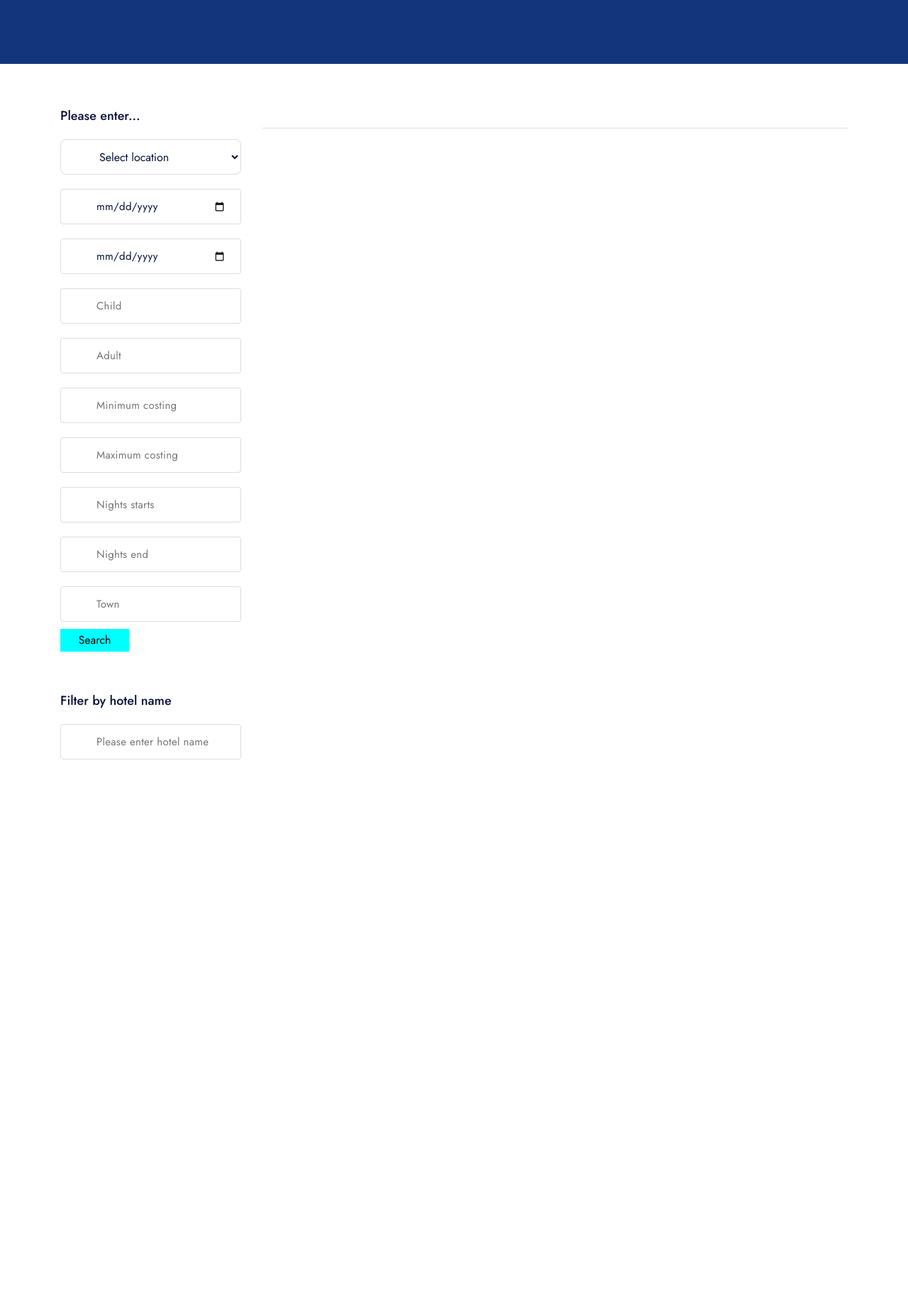
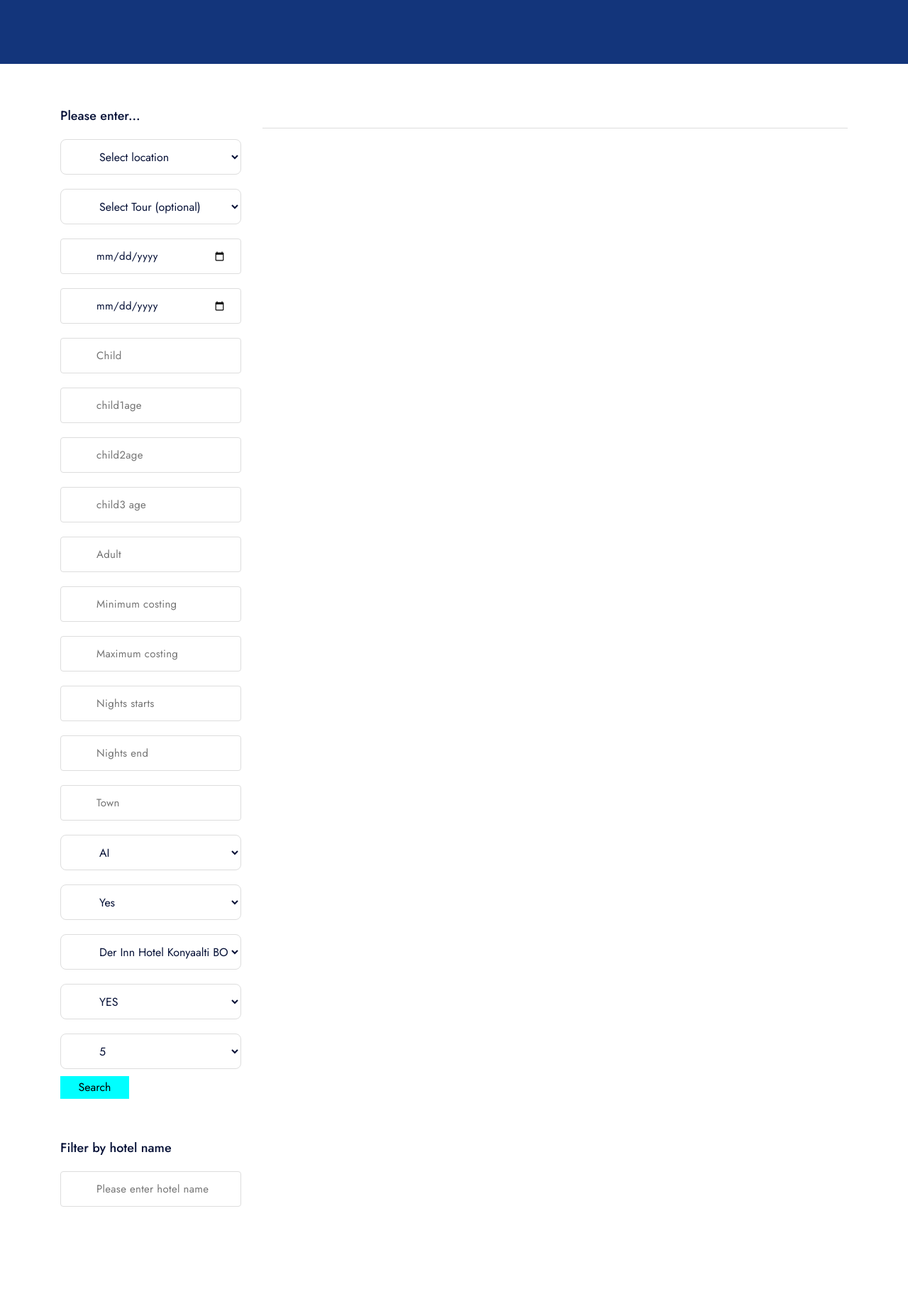
Before and after one commit to GithubParvana/travel-GOGsky, a Django app: page / in a window 1280 px wide. Shown: the whole page at 71% size. Before the commit the page ends 1070 px from the top, so only its background shows below. Run offline with Django 4.2, Linux system fonts and the light colour scheme; some libraries are stand-ins or nearby versions; some web fonts are replaced.

Commit message:
task1 done

```diff
--- a/app/forms.py
+++ b/app/forms.py
@@ -3,6 +3,7 @@ from django import forms
 
 class LinkForm(forms.Form):
     link = forms.CharField(help_text='Enter the link',widget=forms.DateInput(attrs={'type': 'text'}))
+    tour = forms.ChoiceField(help_text="Choose a tour",widget=forms.DateInput(attrs={'type': 'text'}))
     start_date = forms.DateField(help_text='Enter start_date',widget=forms.DateInput(attrs={'type': 'date'}))
     end_date = forms.DateField(help_text='Enter end_date',widget=forms.DateInput(attrs={'type': 'date'}))
     child = forms.IntegerField(help_text='Enter child number',widget=forms.DateInput(attrs={'type': 'number'}))
--- a/app/views.py
+++ b/app/views.py
@@ -6,21 +6,22 @@ from django.conf import settings
 import time
 
 def home(request):
-
+    form = LinkForm
     context = {
-        'queryset':[]
+        'queryset':[],
+        'form':form
     }
     if request.method == 'POST':
         data = request.POST
         adult = data.get('adult')
 
-        queryset = parser(data)
-        queryset = pegastour(data)
-        queryset = queryset + selfieparser(data)
-        queryset = queryset + kompasparser(data)
-        queryset = queryset + fstravel_parser(data)
+        # queryset = parser(data)
+        # queryset = pegastour(data)
+        # queryset = queryset + selfieparser(data)
+        # queryset = queryset + kompasparser(data)
+        queryset = fstravel_parser(data)
 
-
+        # print(queryset , "**********************************")
         for x in range(len(queryset)):
             queryset[x]['adult'] = adult
         sorted_data = sorted(queryset, key=lambda x: int(float(x['price'])))
@@ -28,8 +29,6 @@ def home(request):
         context['queryset'] = sorted_data
         return render(request,'hotel-list-2.html', context)
     return render(request, 'hotel-list-2.html', context)
-
-
 
 
 
--- a/templates/hotel-list-2.html
+++ b/templates/hotel-list-2.html
@@ -88,18 +88,25 @@
               <div class="sidebar__item -no-border">
                 <form method="POST">
                   {% csrf_token %}
-                    <h5 class="text-18 fw-500 mb-10">Please enter...</h5>
+                     <h5 class="text-18 fw-500 mb-10">Please enter...</h5>
                     <div class="single-field relative d-flex items-center py-10">
-                      <select class="pl-50 border-light text-dark-1 h-50 rounded-8" id="filter-input">
+                      <select class="pl-50 border-light text-dark-1 h-50 rounded-8" name="choice" id="filter-input">
                         <option value="">Select location</option>
-                        <option value="">Antalya</option>
-                        <option value="">Bodrum</option>
+                        <option value="x">Antalya</option>
+                        <option value="y">Bodrum</option>
 
                     </select>
-
                     </div>
                     <div class="single-field relative d-flex items-center py-10">
-                      <input class="pl-50 border-light text-dark-1 h-50 rounded-8" type="date" name = 'start_date' placeholder="Enter start date">
+                      <select class="pl-50 border-light text-dark-1 h-50 rounded-8" name="tour" id="filter-input">
+                        <option value="">Select Tour (optional)</option>
+                        <option value="21180">Baku Antalya</option>
+                        <option value="21189">Premium Baki Antalya</option>
+
+                    </select>
+                    </div>
+                    <div class="single-field relative d-flex items-center py-10">
+                      <input class="pl-50 border-light text-dark-1 h-50 rounded-8" type="date" name = 'start_date' value="{{first_name}} placeholder="Enter start date">
 
                     </div>
                     <div class="single-field relative d-flex items-center py-10">
@@ -108,13 +115,19 @@
                     </div>
                     <div class="single-field relative d-flex items-center py-10">
                       <input class="pl-50 border-light text-dark-1 h-50 rounded-8" type="number" name = 'child' placeholder="Child">
-
+                    </div>
+                    <div class="single-field relative d-flex items-center py-10">
+                      <input class="pl-50 border-light text-dark-1 h-50 rounded-8" type="number" name = 'child1age' placeholder="child1age">
+                    </div>
+                    <div class="single-field relative d-flex items-center py-10">
+                      <input class="pl-50 border-light text-dark-1 h-50 rounded-8" type="number" name = 'child2age' placeholder="child2age">
+                    </div>
+                    <div class="single-field relative d-flex items-center py-10">
+                      <input class="pl-50 border-light text-dark-1 h-50 rounded-8" type="number" name = 'child3age' placeholder="child3 age">
                     </div>
                     <div class="single-field relative d-flex items-center py-10">
                       <input class="pl-50 border-light text-dark-1 h-50 rounded-8" type="number" name = 'adult' placeholder="Adult">
-
-                    </div>
-
+                    </div>
                     <div class="single-field relative d-flex items-center py-10">
                       <input class="pl-50 border-light text-dark-1 h-50 rounded-8" type="number" name = 'cost_min'  placeholder="Minimum costing">
 
@@ -131,10 +144,46 @@
                       <input class="pl-50 border-light text-dark-1 h-50 rounded-8" type="number" name = 'nights_end' placeholder="Nights end">
 
                     </div>
-
                     <div class="single-field relative d-flex items-center py-10">
                       <input class="pl-50 border-light text-dark-1 h-50 rounded-8" type="text" name = 'town' placeholder="Town">
-
+                    </div>
+                    <div class="single-field relative d-flex items-center py-10">
+                      <select class="pl-50 border-light text-dark-1 h-50 rounded-8" name="food" id="filter-input" placeholder="Select meal" >
+                        <option value="10004">AI</option>
+                        <option value="10001">BB</option>
+                        <option value="10003">FB</option>
+                        <option value="10002">HB</option>
+                        <option value="10005">RO</option>
+                        <option value="8">UAI</option>
+                        <option value="4">Po proqramme</option>
+                        <option value=""> all</option>
+                    </select>
+                    </div>
+                    <div class="single-field relative d-flex items-center py-10">
+                      <select class="pl-50 border-light text-dark-1 h-50 rounded-8" name="yer" id="filter-input" placeholder="Teyyarede yer" >
+                        <option value="Yes">Yes</option>
+                        <option value="No">No</option>
+                    </select>
+                    </div>
+                    <div class="single-field relative d-flex items-center py-10">
+                      <select class="pl-50 border-light text-dark-1 h-50 rounded-8" name="hotel" id="filter-input" placeholder="Teyyarede yer" >
+                        <option value="847440">Der Inn Hotel Konyaalti BOUTIQUE</option>
+                        <option value="" > ASDAD</option>
+                        <option value="29677">Concorde De luxe Resort 5* </option>
+                    </select>
+                    </div>
+                    <div class="single-field relative d-flex items-center py-10">
+                      <select class="pl-50 border-light text-dark-1 h-50 rounded-8" name="unkmown" id="filter-input" placeholder="Teyyarede yer" >
+
+                        <option value="1" > YES</option>
+                        <option value="0">NO </option>
+                    </select>
+                    </div>
+                    <div class="single-field relative d-flex items-center py-10">
+                      <select class="pl-50 border-light text-dark-1 h-50 rounded-8" name="star" id="filter-input" placeholder="Teyyarede yer" >
+                        <option value="10005"> 5</option>
+                        <option value="10004">4</option>
+                    </select>
                     </div>
                     <button type="Submit" style="border: 1px solid aqua;width:38%;background-color:aqua">Search</button>
                 </form>
@@ -841,7 +890,7 @@
 
                       <div class="row x-gap-10 y-gap-10 items-center pt-10">
                         <div class="col-auto">
-                          <p class="text-14">{{x.roomtype}}</p>
+                          <p class="text-14">{{x.Qida}}????{{x.roomtype}}</p>
                         </div>
 
 
@@ -864,7 +913,7 @@
                       <div class="">
                         <div class="text-14 text-light-1 mt-50 md:mt-20" style="margin-top: 0px !important;">{{x.night}} nights, {{x.adult}} adult</div>
 
-                        <div class="text-22 lh-12 fw-600 mt-5">US${{x.price}}</div>
+                        <div class="text-22 lh-12 fw-600 mt-5">$ {{x.price}} </div>
 
 
                         <a style="cursor: not-allowed;"  class="button -md -dark-1 bg-blue-1 text-white mt-24">
--- a/templates/index.html
+++ b/templates/index.html
@@ -29,6 +29,7 @@
                     <div style="">
                     {{ form.link|as_crispy_field }}
                     {{ form.start_date|as_crispy_field }}
+                    {{ form.tour|as_crispy_field}}
                     {{ form.end_date|as_crispy_field }}
                     {{ form.child|as_crispy_field }}
                     {{ form.adult|as_crispy_field }}
```
Also changed, not shown: app/utils/parser.py (+88 -42 lines), 1 other file.
